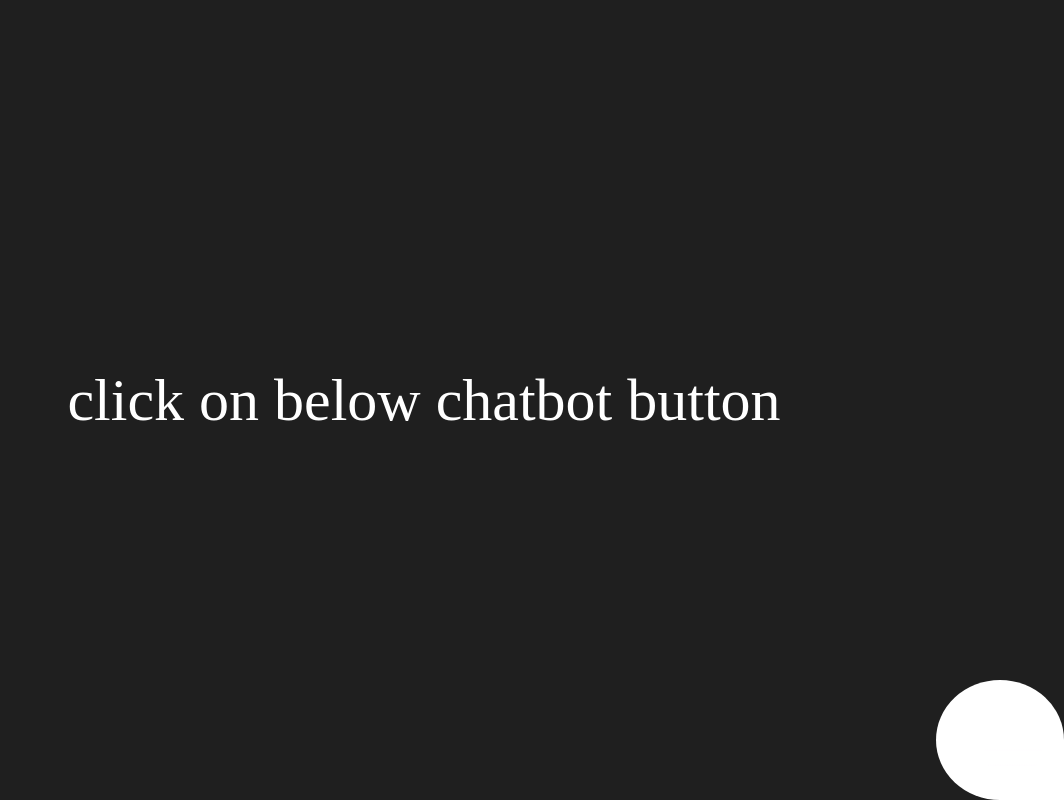
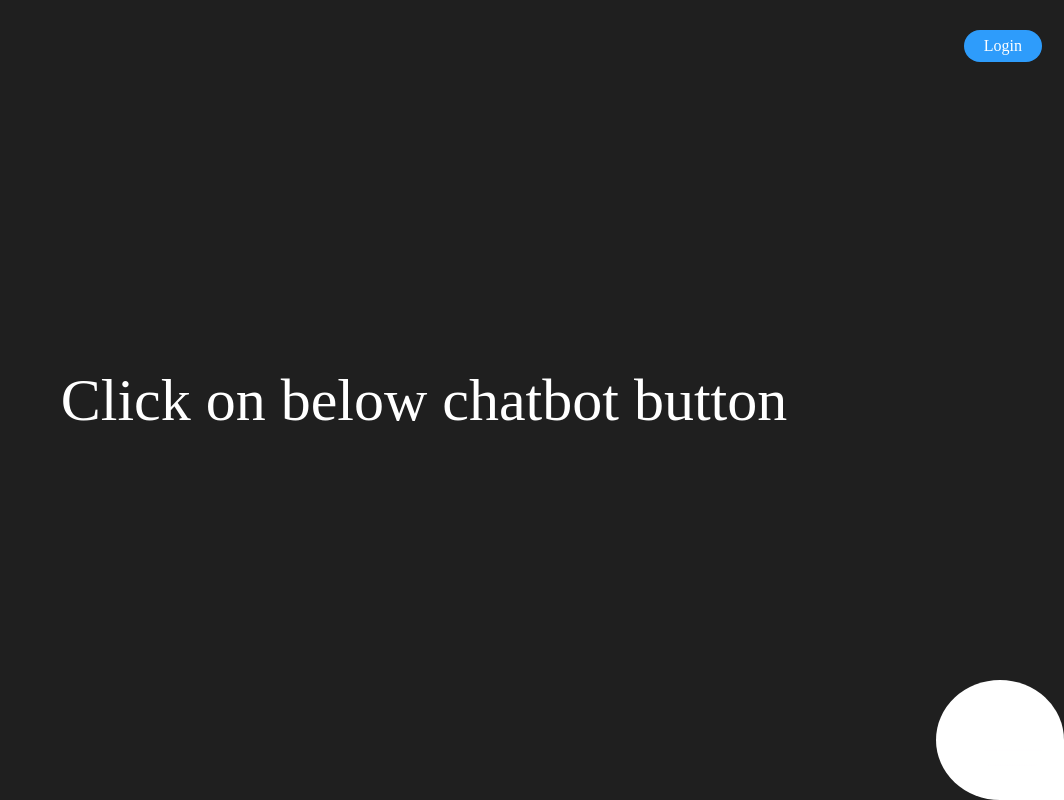
Before and after one commit to Arya-Ambekar/RespLoop.ai, a React (Vite) app in the folder frontend/: page / in a window 1280 px wide. Shown: the whole page, without its empty margins (216-1280 px from the left). Built offline with nearby package versions, Linux system fonts and the light colour scheme; no server answers; a web font is replaced by a local one.

Commit message:
added admin login button on chat bot page

```diff
--- a/frontend/src/pages/ChatBotPage/ChatBotPage.css
+++ b/frontend/src/pages/ChatBotPage/ChatBotPage.css
@@ -31,11 +31,30 @@
 
 .chatbot-wrapper {
   display: flex;
-  justify-content: flex-end;
+  flex-direction: column;
+  justify-content: space-between;
   align-items: flex-end;
   height: 100vh;
-  padding-right: 20px;
-  padding-bottom: 20px;
+  /* background-color: aquamarine; */
+}
+
+.admin-login-button {
+  margin-top: 30px;
+  border-radius: 20px;
+  border: none;
+  background-color: #2e9cfb;
+  color: white;
+  padding: 7px 20px;
+  font-size: 16px;
+  position: relative;
+  z-index: 4;
+}
+
+.chatbot-area {
+  display: flex;
+  flex-direction: column;
+  align-items: flex-end;
+  gap: 10px;
 }
 
 .chatbot-button {
--- a/frontend/src/pages/ChatBotPage/ChatBotPage.tsx
+++ b/frontend/src/pages/ChatBotPage/ChatBotPage.tsx
@@ -2,6 +2,7 @@ import { useState } from "react";
 import botImg from "../../assets/ezgif-15214f110b5f7f84.webp";
 import "./ChatBotPage.css";
 import ChatBox from "../../components/ChatBox/ChatBox.tsx";
+import { Link } from "react-router-dom";
 
 const ChatBotPage = () => {
   const [isChatbotButtonVisible, setIsChatbotButtonVisible] = useState(true);
@@ -12,7 +13,7 @@ const ChatBotPage = () => {
       {isChatbotButtonVisible && (
         <>
           <div className="instruction">
-            <p>click on below chatbot button</p>
+            <p>Click on below chatbot button</p>
           </div>
           <div className="instruction-highlight">
             <div></div>
@@ -20,6 +21,21 @@ const ChatBotPage = () => {
         </>
       )}
       <div className="chatbot-wrapper">
+        <Link to={"/login"}>
+          <button className="admin-login-button">Login</button>
+        </Link>
+        <div className="chatbot-area">
+          {isChatBoxOpen && (
+            <div className="chatbot-slot">
+              <ChatBox
+                isOpen
+                onClose={() => {
+                  setIsChatBoxOpen(false);
+                  setIsChatbotButtonVisible(true);
+                }}
+              />
+            </div>
+          )}
           {isChatbotButtonVisible && (
             <button
               className="chatbot-button"
@@ -31,17 +47,7 @@ const ChatBotPage = () => {
               <img className="chatbot-icon" src={botImg} alt="Chatbot" />
             </button>
           )}
-        {isChatBoxOpen && (
-          <div className="chatbot-slot">
-            <ChatBox
-              isOpen
-              onClose={() => {
-                setIsChatBoxOpen(false);
-                setIsChatbotButtonVisible(true);
-              }}
-            />
         </div>
-        )}
       </div>
     </>
   );
```
Also changed, not shown: frontend/src/App.css (deleted). Lines whose indentation alone changed are shown as unchanged.
